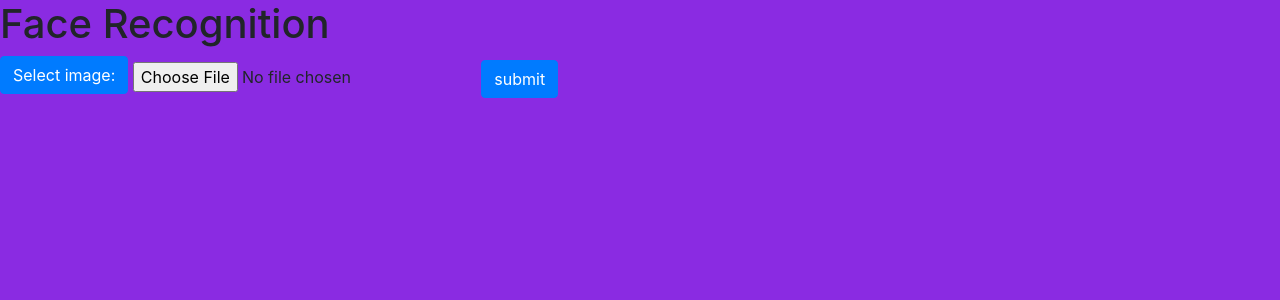
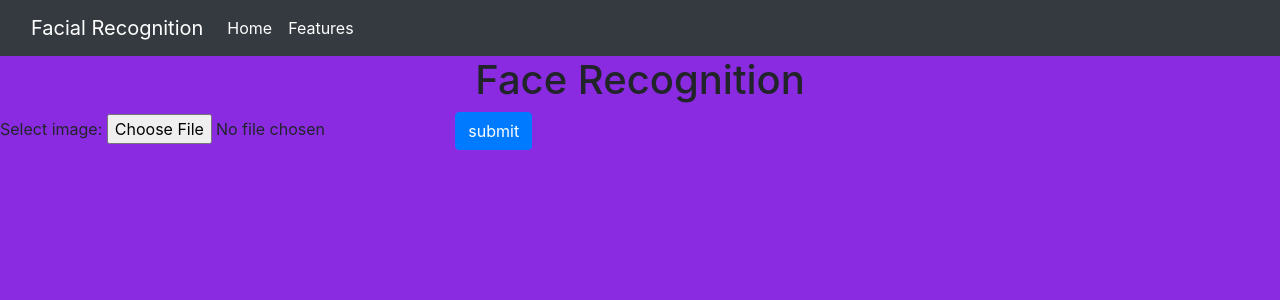
Before and after one commit to IronClad1607/Minor-Project, a Flask app: page /image in a window 1280 px wide. Shown: the top 300 px of the page. Run offline with Flask 2, Linux system fonts and the light colour scheme; parts of the project's set-up code (start-up, migrations or seed data) failed here and were passed over; some libraries are stand-ins or nearby versions.

Commit message:
adding css

```diff
--- a/Web-App/app.py
+++ b/Web-App/app.py
@@ -7,7 +7,7 @@ import pandas as pd
 import pandas
 
 app = Flask(__name__)
-run_with_ngrok(app)
+# run_with_ngrok(app)
 
 
 @app.route('/', methods = ['GET'])
--- a/Web-App/templates/index.html
+++ b/Web-App/templates/index.html
@@ -12,15 +12,31 @@
     <script src="https://cdn.bootcss.com/jquery/3.3.1/jquery.min.js"></script>
     <script src="https://cdn.bootcss.com/bootstrap/4.0.0/js/bootstrap.min.js"></script>
     <link href="{{ url_for('static', filename='css/style.css') }}" rel="stylesheet">
-     <link href="{{ url_for('static', filename='css/style.css') }}" rel="stylesheet">
+
 </head>
 <body>
+    <nav class="navbar navbar-expand-lg navbar navbar-dark bg-dark"">
+        <div class="container-fluid">
+          <a class="navbar-brand" href="#">Facial Recognition</a>
+          <button class="navbar-toggler" type="button" data-bs-toggle="collapse" data-bs-target="#navbarNavAltMarkup" aria-controls="navbarNavAltMarkup" aria-expanded="false" aria-label="Toggle navigation">
+            <span class="navbar-toggler-icon"></span>
+          </button>
+          <div class="collapse navbar-collapse" id="navbarNavAltMarkup">
+            <div class="navbar-nav">
+              <a class="nav-link active" aria-current="page" href="\">Home</a>
+              <a class="nav-link active" href="#">Features</a>
 
-    <h1>Face Recognition</h1>
+
+            </div>
+          </div>
+        </div>
+      </nav>
+
+    <h1 style="text-align: center" class ="text-align: center">Face Recognition</h1>
     <form action="/image" method = 'POST' enctype="multipart/form-data">
-        <label for="img" class ="btn btn-primary">Select image:</label>
+        <label for="img">Select image:</label>
         <input type="file" id="img" name="img" accept="image/*">
-        <button type = "submit" class = "btn btn-primary">submit</button>
+        <button type = "submit" class = "btn btn-primary" >submit</button>
       </form>
 
 <!--
```
Also changed, not shown: Web-App/templates/hello.html (+16 -0 lines).
